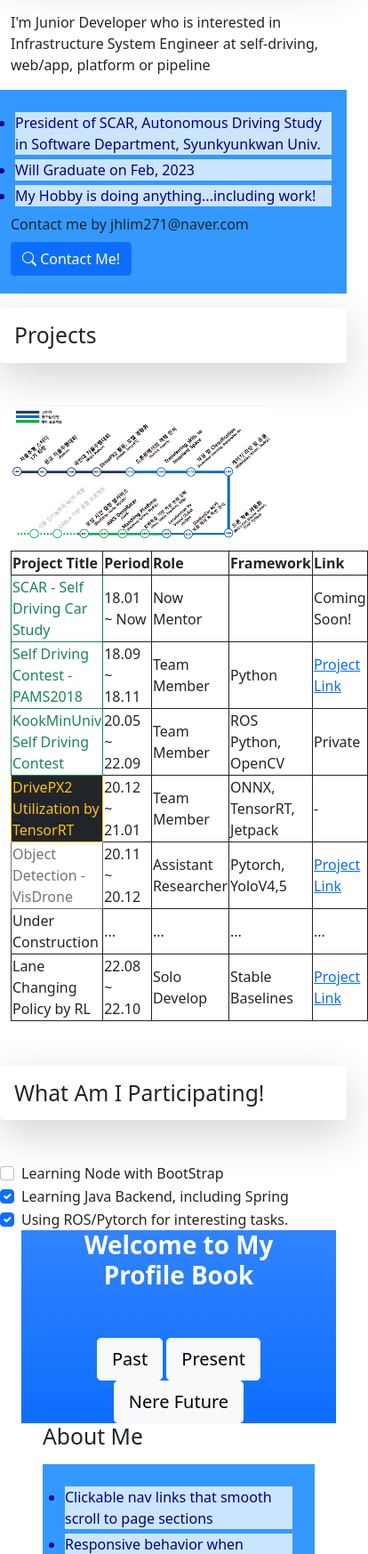
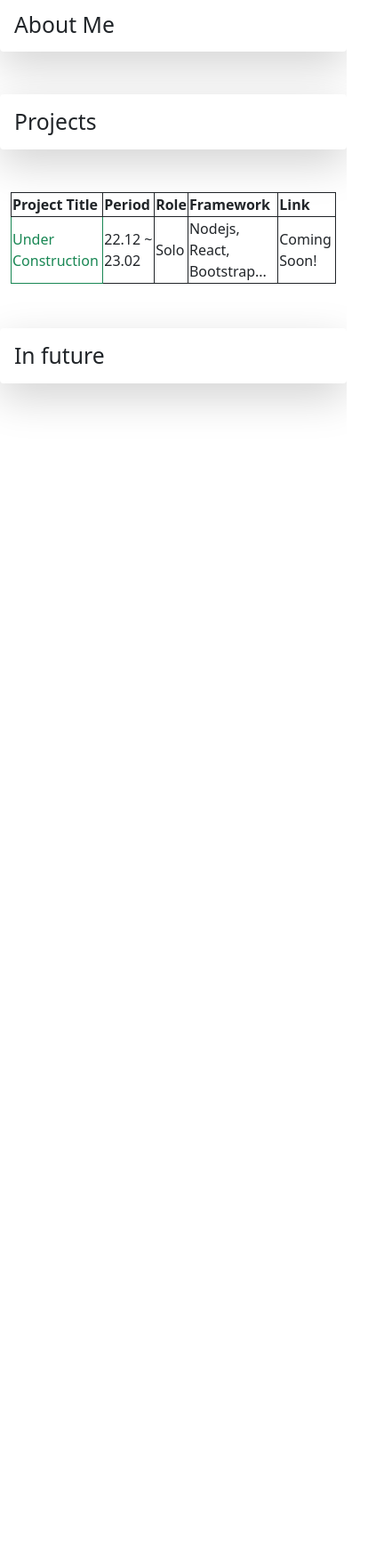
Before and after one commit to lim-it-err/lim-it-err.github.io, a plain HTML site: page index.html in a window 390 px wide. Shown: the part 253-2000 px from the top of the page at 89% size, 414 px wide, since content can reach past the window. After the commit the page ends 844 px from the top, so only its background shows below. Drawn offline with nearby package versions, Linux system fonts and the light colour scheme.

Commit message:
notice it as construction

```diff
--- a/index.html
+++ b/index.html
@@ -7,13 +7,33 @@
     <link rel="stylesheet" href="https://cdn.jsdelivr.net/npm/bootstrap-icons@1.5.0/font/bootstrap-icons.css">
     <link rel="stylesheet" href="https://cdn.jsdelivr.net/npm/bootstrap@5.1.3/dist/css/bootstrap.min.css">
     <link href="css/styles.css" rel="stylesheet" />
+    <meta name="viewport" content="width=device-width, initial-scale=1, shrink-to-fit=no" />
+    <link rel="icon" type="image/x-icon" href="assets/favicon.ico" />
 </head>
 <body>
-<header>
-    <div class="container">
-        <h1>JeongHanLim</h1>
-        <p> collection of Knowledge I have learned.</p>
-        <h1> Now Under Construction. (~2023/02/28)</h1>
+<nav class="navbar navbar-expand-lg navbar-dark bg-dark fixed-top" id="mainNav">
+    <div class="container px-4">
+        <a class="navbar-brand" href="#page-top">JeonghanLim</a>
+        <button class="navbar-toggler" type="button" data-bs-toggle="collapse" data-bs-target="#navbarResponsive" aria-controls="navbarResponsive" aria-expanded="false" aria-label="Toggle navigation"><span class="navbar-toggler-icon"></span></button>
+        <div class="collapse navbar-collapse" id="navbarResponsive">
+            <ul class="navbar-nav ms-auto">
+<!--                <li class="nav-item"><a class="nav-link" href="#about">Past</a></li>-->
+<!--                <li class="nav-item"><a class="nav-link" href="#services">Present</a></li>-->
+<!--                <li class="nav-item"><a class="nav-link" href="#contact">Future</a></li>-->
+            </ul>
+        </div>
+    </div>
+</nav>
+<header class="bg-primary bg-gradient text-white">
+    <div class="container px-4 text-center">
+        <h1 class="fw-bolder">Welcome to My Profile Book</h1>
+        <p class="lead">collection of Knowledge I have learned.</p>
+        <h1> Under Construction. (~2023/02/28)</h1>
+        <br>
+
+<!--        <a class="btn btn-lg btn-light" href="#about">Past</a>-->
+<!--        <a class="btn btn-lg btn-light" href="#about">Present</a>-->
+<!--        <a class="btn btn-lg btn-light" href="#about">Nere Future</a>-->
     </div>
 </header>
 <!-- About section-->
@@ -21,17 +41,7 @@
     <div class="container">
         <div class="row">
             <h2 class="shadow-lg p-3 mb-5 bg-body rounded">About Me</h2>
-            <p> I'm Junior Developer who is interested in Infrastructure System Engineer
-                at self-driving, web/app, platform or pipeline</p>
-            <ul>
-                <li>President of SCAR, Autonomous Driving Study in Software Department, Syunkyunkwan Univ. </li>
-                <li>Will Graduate on Feb, 2023</li>
-                <li>My Hobby is doing anything...including work!</li>
-                <h3></h3>
-                Contact me by jhlim271@naver.com
-                <h3></h3>
-                <button type="submit" class="btn btn-primary"><span class="bi-search"></span> Contact Me!</button>
-            </ul>
+
         </div>
     </div>
 </section>
@@ -42,7 +52,7 @@
         <div class="row">
             <h2 class="shadow-lg p-3 mb-5 bg-body rounded">Projects</h2>
             <div>
-                <img width="80%" src="assets/photo.png" alt="">
+<!--                <img width="80%" src="assets/photo.png" alt="">-->
                 <table border-spacing="30px", width="100%", >
                     <tr>
                         <th>Project Title</th>
@@ -52,54 +62,54 @@
                         <th>Link</th>
                     </tr>
                     <tr>
-                        <td class="text-success">SCAR - Self Driving Car Study</td>
-                        <td>18.01 ~ Now</td>
-                        <td>Now Mentor</td>
-                        <td></td>
+                        <td class="text-success">Under Construction</td>
+                        <td>22.12 ~ 23.02</td>
+                        <td>Solo</td>
+                        <td>Nodejs, React, Bootstrap...</td>
                         <td>Coming Soon!</td>
                     </tr>
-                    <tr>
-                        <td class="text-success">Self Driving Contest -PAMS2018</td>
-                        <td>18.09 ~ 18.11</td>
-                        <td>Team Member</td>
-                        <td>Python </td>
-                        <td><a href="https://github.com/HongBeenKim/pams-skku"> Project Link</a> </td>
-                    </tr>
-                    <tr>
-                        <td class="text-success">KookMinUniv Self Driving Contest</td>
-                        <td>20.05 ~ 22.09</td>
-                        <td>Team Member</td>
-                        <td>ROS Python, OpenCV</td>
-                        <td>Private </td>
-                    </tr>
-                    <tr>
-                        <td class="text-warning bg-dark">DrivePX2 Utilization by TensorRT</td>
-                        <td>20.12 ~ 21.01</td>
-                        <td>Team Member</td>
-                        <td>ONNX, TensorRT, Jetpack</td>
-                        <td> - </td>
-                    </tr>
-                    <tr>
-                        <td class="text-muted">Object Detection - VisDrone</td>
-                        <td>20.11 ~ 20.12</td>
-                        <td>Assistant Researcher</td>
-                        <td>Pytorch, YoloV4,5</td>
-                        <td><a href="https://github.com/lim-it-ing/YoloV5_Visdrone"> Project Link</a> </td>
-                    </tr>
-                    <tr>
-                        <td>Under Construction</td>
-                        <td>...</td>
-                        <td>...</td>
-                        <td>...</td>
-                        <td>...</td>
-                    </tr>
-                    <tr>
-                        <td>Lane Changing Policy by RL</td>
-                        <td>22.08 ~ 22.10</td>
-                        <td>Solo Develop</td>
-                        <td>Stable Baselines</td>
-                        <td><a href="https://github.com/lim-it-ing/lane_change_sumo"> Project Link</a> </td>
-                    </tr>
+<!--                    <tr>-->
+<!--                        <td class="text-success">Self Driving Contest -PAMS2018</td>-->
+<!--                        <td>18.09 ~ 18.11</td>-->
+<!--                        <td>Team Member</td>-->
+<!--                        <td>Python </td>-->
+<!--                        <td><a href="https://github.com/HongBeenKim/pams-skku"> Project Link</a> </td>-->
+<!--                    </tr>-->
+<!--                    <tr>-->
+<!--                        <td class="text-success">KookMinUniv Self Driving Contest</td>-->
+<!--                        <td>20.05 ~ 22.09</td>-->
+<!--                        <td>Team Member</td>-->
+<!--                        <td>ROS Python, OpenCV</td>-->
+<!--                        <td>Private </td>-->
+<!--                    </tr>-->
+<!--                    <tr>-->
+<!--                        <td class="text-warning bg-dark">DrivePX2 Utilization by TensorRT</td>-->
+<!--                        <td>20.12 ~ 21.01</td>-->
+<!--                        <td>Team Member</td>-->
+<!--                        <td>ONNX, TensorRT, Jetpack</td>-->
+<!--                        <td> - </td>-->
+<!--                    </tr>-->
+<!--                    <tr>-->
+<!--                        <td class="text-muted">Object Detection - VisDrone</td>-->
+<!--                        <td>20.11 ~ 20.12</td>-->
+<!--                        <td>Assistant Researcher</td>-->
+<!--                        <td>Pytorch, YoloV4,5</td>-->
+<!--                        <td><a href="https://github.com/lim-it-ing/YoloV5_Visdrone"> Project Link</a> </td>-->
+<!--                    </tr>-->
+<!--                    <tr>-->
+<!--                        <td>Under Construction</td>-->
+<!--                        <td>...</td>-->
+<!--                        <td>...</td>-->
+<!--                        <td>...</td>-->
+<!--                        <td>...</td>-->
+<!--                    </tr>-->
+<!--                    <tr>-->
+<!--                        <td>Lane Changing Policy by RL</td>-->
+<!--                        <td>22.08 ~ 22.10</td>-->
+<!--                        <td>Solo Develop</td>-->
+<!--                        <td>Stable Baselines</td>-->
+<!--                        <td><a href="https://github.com/lim-it-ing/lane_change_sumo"> Project Link</a> </td>-->
+<!--                    </tr>-->
                 </table>
 
                 <!--                        <p class="lead"> Text2</p>-->
@@ -112,115 +122,10 @@
     <div class="container">
         <div class="row">
             <h2 style="text-align:left;" class="shadow-lg p-3 mb-5 bg-body rounded">
-                What Am I Participating!</h2>
-            <div class="form-check">
-                <input class="form-check-input" type="checkbox" value="" id="flexCheckDefault">
-                <label class="form-check-label" for="flexCheckDefault">
-                    Learning Node with BootStrap
-                </label>
-            </div>
-            <div class="form-check">
-                <input class="form-check-input" type="checkbox" value="" id="flexCheckChecked" checked>
-                <label class="form-check-label" for="flexCheckChecked">
-                    Learning Java Backend, including Spring
-                </label>
-            </div>
-            <div class="form-check">
-                <input class="form-check-input" type="checkbox" value="" id="flexCheckChecked" checked>
-                <label class="form-check-label" for="flexCheckChecked">
-                    Using ROS/Pytorch for interesting tasks.
-                </label>
-    <head>
-        <meta charset="utf-8" />
-        <meta name="viewport" content="width=device-width, initial-scale=1, shrink-to-fit=no" />
-        <meta name="description" content="" />
-        <meta name="author" content="" />
-        <title>Scrolling Nav - Start Bootstrap Template</title>
-        <link rel="icon" type="image/x-icon" href="assets/favicon.ico" />
-        <!-- Core theme CSS (includes Bootstrap)-->
-        <link href="css/styles.css" rel="stylesheet" />
-    </head>
-    <body id="page-top">
-        <!-- Navigation-->
-        <nav class="navbar navbar-expand-lg navbar-dark bg-dark fixed-top" id="mainNav">
-            <div class="container px-4">
-                <a class="navbar-brand" href="#page-top">JeonghanLim</a>
-                <button class="navbar-toggler" type="button" data-bs-toggle="collapse" data-bs-target="#navbarResponsive" aria-controls="navbarResponsive" aria-expanded="false" aria-label="Toggle navigation"><span class="navbar-toggler-icon"></span></button>
-                <div class="collapse navbar-collapse" id="navbarResponsive">
-                    <ul class="navbar-nav ms-auto">
-                        <li class="nav-item"><a class="nav-link" href="#about">Past</a></li>
-                        <li class="nav-item"><a class="nav-link" href="#services">Present</a></li>
-                        <li class="nav-item"><a class="nav-link" href="#contact">Future</a></li>
-                    </ul>
-                </div>
-            </div>
-        </nav>
-        <!-- Header-->
-        <header class="bg-primary bg-gradient text-white">
-            <div class="container px-4 text-center">
-                <h1 class="fw-bolder">Welcome to My Profile Book</h1>
-                <p class="lead"> <br></p>
-                <a class="btn btn-lg btn-light" href="#about">Past</a>
-                <a class="btn btn-lg btn-light" href="#about">Present</a>
-                <a class="btn btn-lg btn-light" href="#about">Nere Future</a>
-            </div>
-        </header>
-        <!-- About section-->
-        <section id="about">
-            <div class="container px-4">
-                <div class="row gx-4 justify-content-center">
-                    <div class="col-lg-8">
-                        <h2>About Me</h2>
-                        <p class="lead"> </p>
-                        <ul>
-                            <li>Clickable nav links that smooth scroll to page sections</li>
-                            <li>Responsive behavior when clicking nav links perfect for a one page website</li>
-                            <li>Bootstrap's scrollspy feature which highlights which section of the page you're on in the navbar</li>
-                            <li>Minimal custom CSS so you are free to explore your own unique design options</li>
-                        </ul>
-                        <h2> Language </h2>
-                        <h2> Projects </h2>
-
-                    </div>
-                </div>
-            </div>
-        </section>
-        <!-- Services section-->
-        <section class="bg-light" id="services">
-            <div class="container px-4">
-                <div class="row gx-4 justify-content-center">
-                    <div class="col-lg-8">
-                        <h2>Services we offer</h2>
-                        <p class="lead">Lorem ipsum dolor sit amet, consectetur adipisicing elit. Aut optio velit inventore, expedita quo laboriosam possimus ea consequatur vitae, doloribus consequuntur ex. Nemo assumenda laborum vel, labore ut velit dignissimos.</p>
-                    </div>
-                </div>
-            </div>
-        </section>
-        <!-- Contact section-->
-        <section id="contact">
-            <div class="container px-4">
-                <div class="row gx-4 justify-content-center">
-                    <div class="col-lg-8">
-                        <h2>Contact us</h2>
-                        <p class="lead">Lorem ipsum dolor sit amet, consectetur adipisicing elit. Vero odio fugiat voluptatem dolor, provident officiis, id iusto! Obcaecati incidunt, qui nihil beatae magnam et repudiandae ipsa exercitationem, in, quo totam.</p>
-                    </div>
-                </div>
-            </div>
-        </div>
-
-    </div>
-
-</section>
-<section>
-    <div class="d-flex align-items-center mb-2 mt-2">
-        <input type="text" class="form-control" id="exampleFormControlInput1" placeholder="Enter more task...">
-        <button type="button" class="btn btn-primary ms-1 text-nowrap opacity-75"><i class="bi bi-plus"></i>Add
-        </button>
+                In future</h2>
+</div>
     </div>
 </section>
-<footer>
-    Ask Me by Email!
-</footer>
 <!-- Bootstrap core JS-->
 <script src="https://cdn.jsdelivr.net/npm/bootstrap@5.1.3/dist/js/bootstrap.bundle.min.js"></script>
 <!-- Core theme JS-->
```
